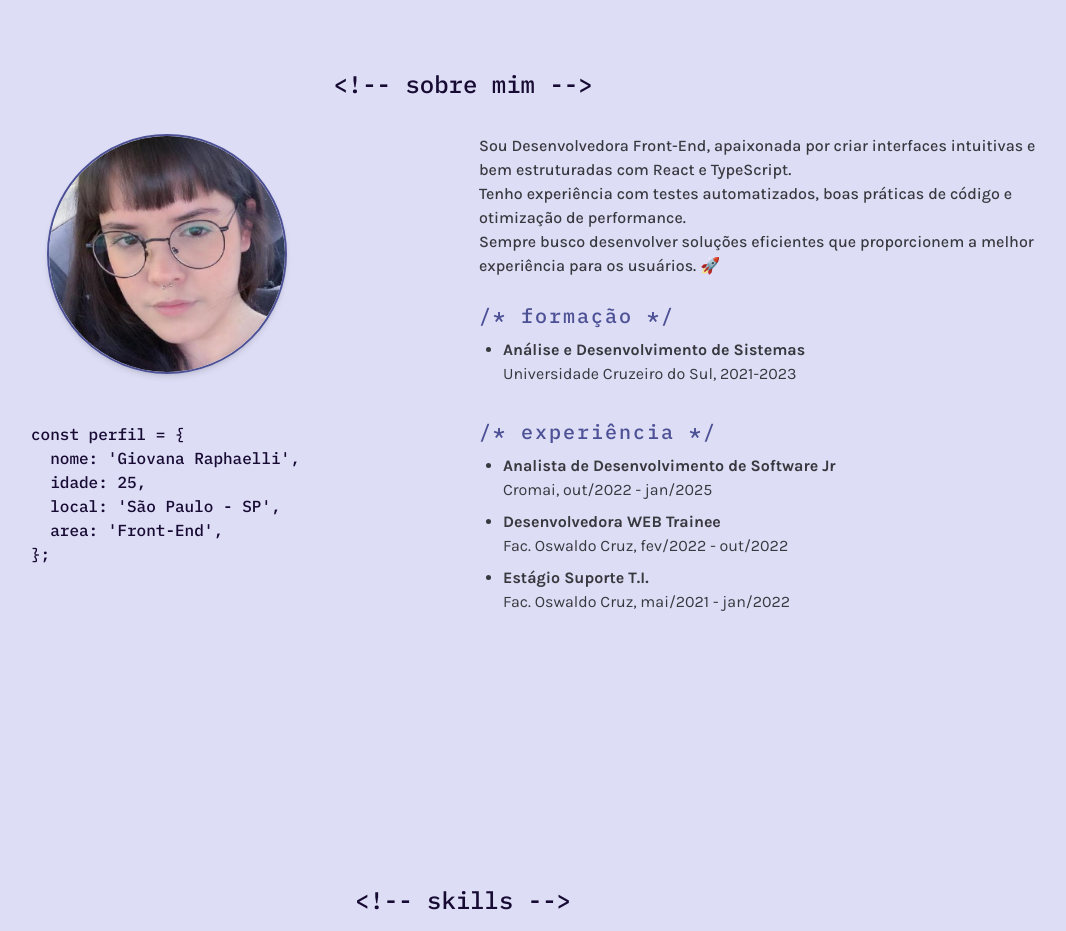
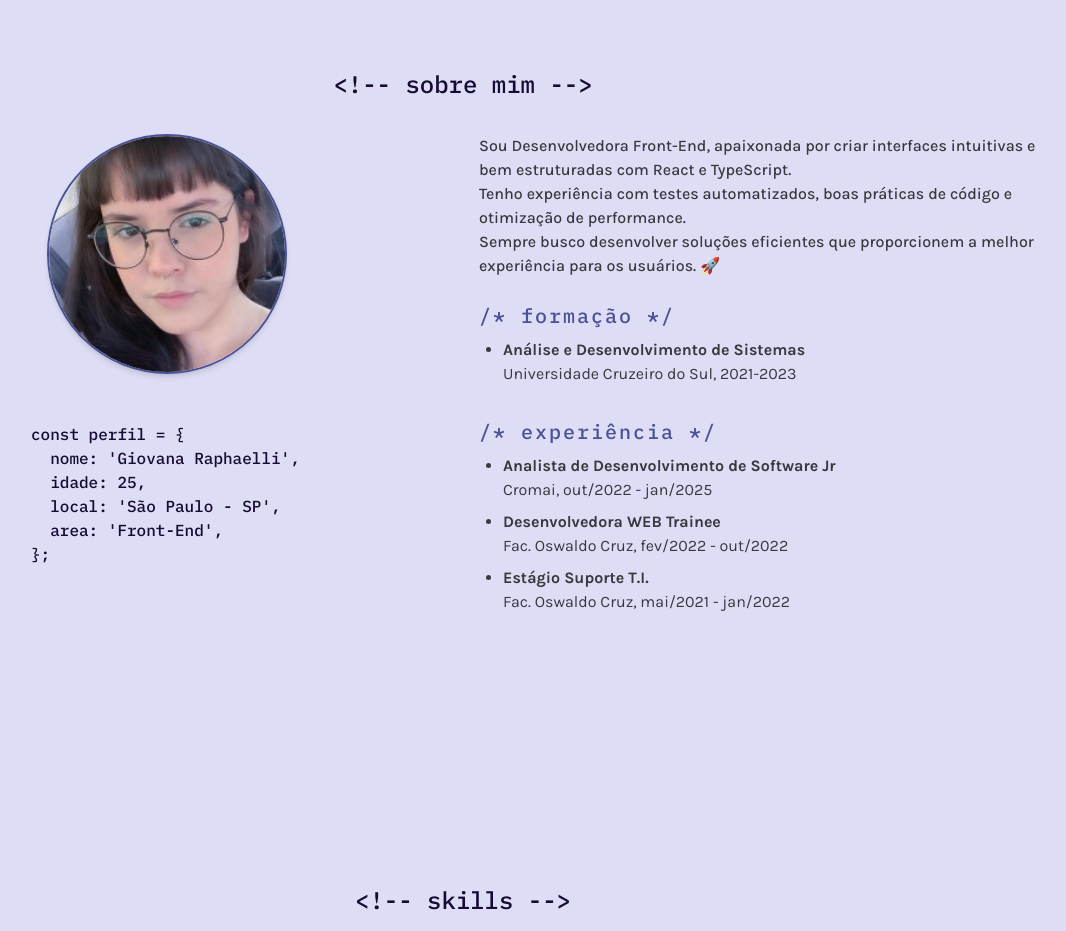
Before and after one commit to giovanaraphaelli/portfolio, a React (Vite) app: page / in a window 1280 px wide. Shown: the part 840-1771 px from the top of the page, without its empty margins (177-1243 px from the left). Built offline with nearby package versions, Linux system fonts and the light colour scheme; no server answers.

Commit message:
fix: img

```diff
--- a/index.html
+++ b/index.html
@@ -3,7 +3,7 @@
 
 <head>
   <meta charset="UTF-8" />
-  <link rel="icon" type="image/svg+xml" href="perfil.png" />
+  <link rel="icon" type="image/svg+xml" href="icon-profile.png" />
   <meta name="viewport" content="width=device-width, initial-scale=1.0" />
   <meta name="description" content="Portfólio de uma Desenvolvedora Front-End - Giovana Raphaelli">
   <title>Giovana Raphaelli</title>
--- a/src/pages/about/index.tsx
+++ b/src/pages/about/index.tsx
@@ -22,7 +22,7 @@ export function About() {
         <div className="flex items-center flex-col gap-6">
           <img
             className="w-32 h-32 sm:w-40 sm:h-40 md:w-48 md:h-48 lg:w-60 lg:h-60 rounded-full border-2 shadow-md border-light-secondary dark:border-dark-secondary"
-            src="perfil.png"
+            src="profile.jpg"
             alt="Profile"
           />
           <div ref={ref}>
```
Also changed, not shown: public/icon-profile.png (renamed from public/perfil.png), public/profile.jpg (added).
